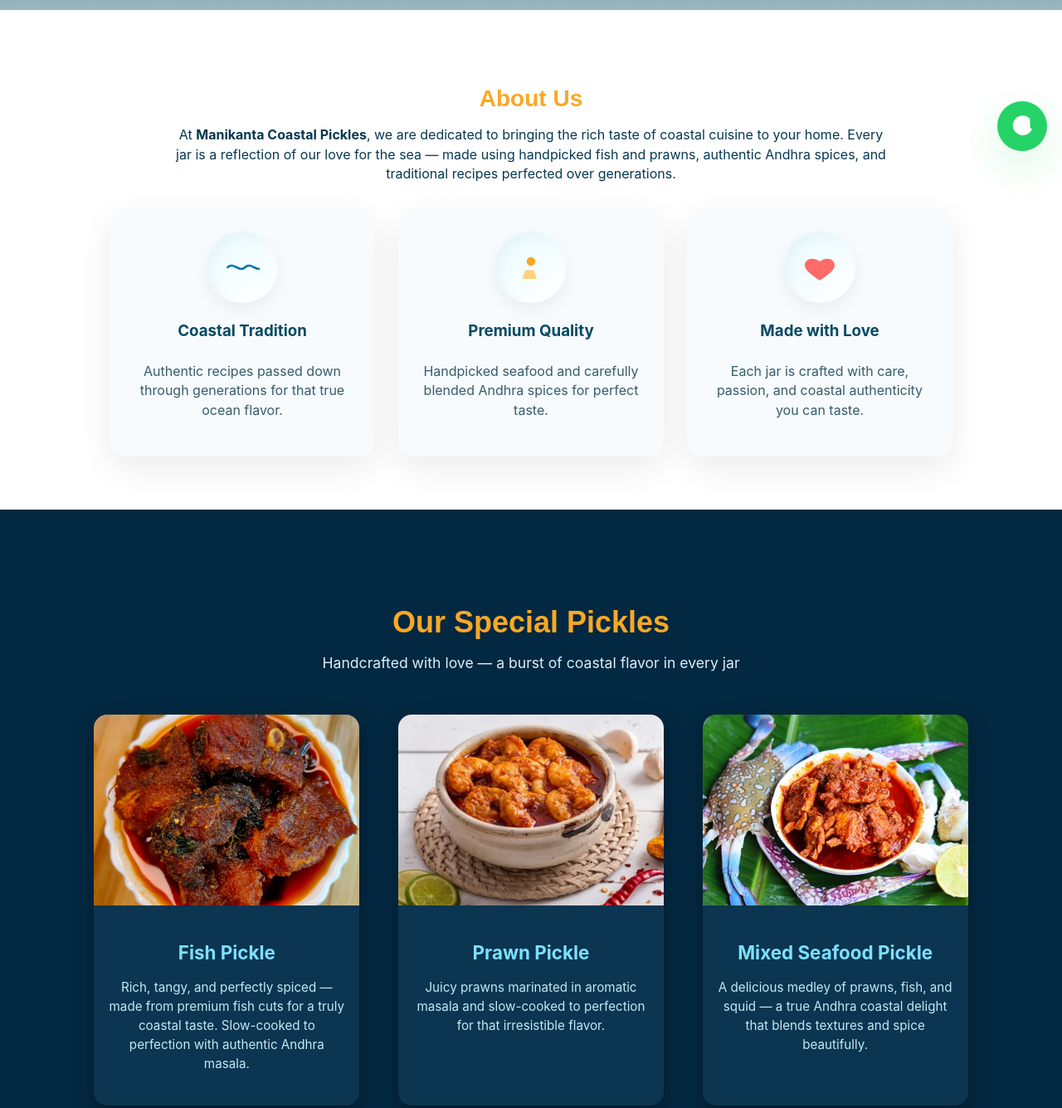
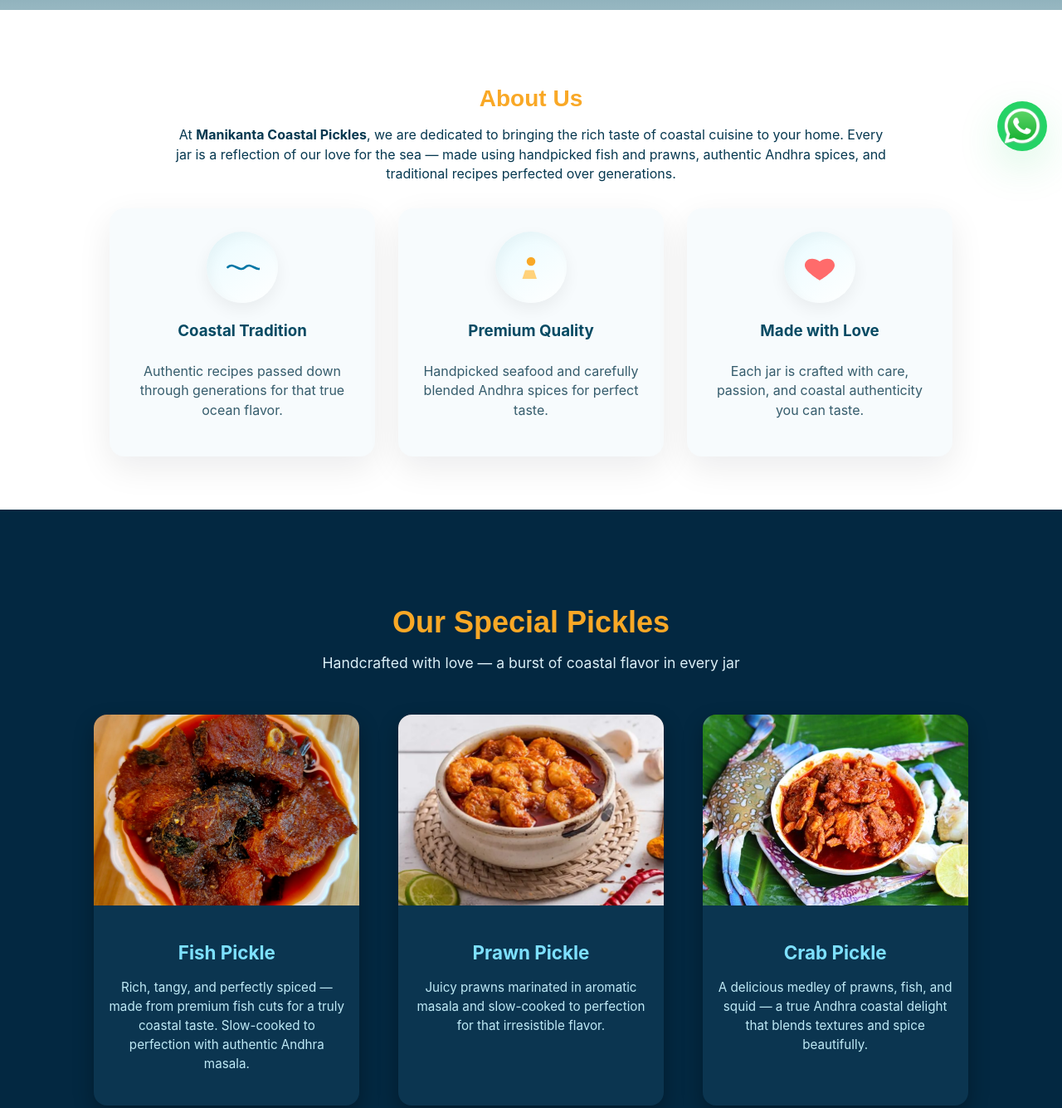
Before and after one commit to dileepambati/manikantacoastalpickles, a plain HTML site: page index.html in a window 1280 px wide. Shown: the part 600-1935 px from the top of the page at 83% size. Drawn offline with Linux system fonts and the light colour scheme.

Commit message:
full version.

```diff
--- a/index.html
+++ b/index.html
@@ -304,7 +304,7 @@
                       <img src="crab.jpg" alt="crabs">
                   </div>
                   <div class="product-info">
-                      <h3>Mixed Seafood Pickle</h3>
+                      <h3>Crab Pickle</h3>
                       <p>A delicious medley of prawns, fish, and squid — a true Andhra coastal delight that blends textures and spice beautifully.</p>
                   </div>
               </div>
@@ -359,10 +359,12 @@
   </footer>
 
   <!-- WhatsApp floating button (opens chat directly) -->
-  <a class="whatsapp-fab" id="waBtn" href="https://wa.me/917799603885?text=Hi%20Manikanta%2C%20I%20want%20to%20order%20Seafood%20Pickles!" target="_blank" aria-label="Chat on WhatsApp">
-    <svg width="26" height="26" viewBox="0 0 24 24" aria-hidden>
-      <path fill="#fff" d="M20.52 3.48A11 11 0 1 0 23 14.9L21 14a8.5 8.5 0 0 1-..."></path>
-    </svg>
+  <a class="whatsapp-fab"
+     id="waBtn"
+     href="https://wa.me/917799603885?text=Hi%20Manikanta%2C%20I%20want%20to%20order%20Seafood%20Pickles!"
+     target="_blank"
+     aria-label="Chat on WhatsApp">
+      <img src="whatsapp.png" alt="Chat on WhatsApp" width="50" height="50" />
   </a>
 
   <script>
```
Also changed, not shown: whatsapp.png (added).
